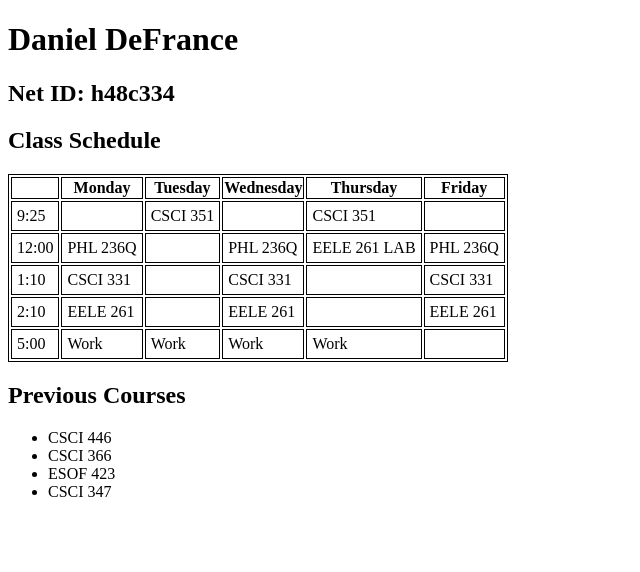
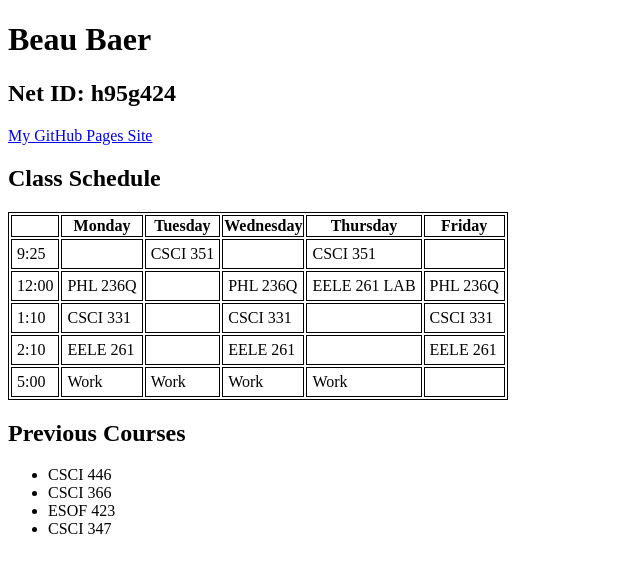
Before and after one commit to beau101023/beau101023.github.io, a plain HTML site: page class_schedule.html in a window 1280 px wide. Shown: the whole page, without its empty margins (0-640 px from the left). Drawn offline with Linux system fonts and the light colour scheme.

Commit message:
Update class_schedule.html with name and net ID

```diff
--- a/class_schedule.html
+++ b/class_schedule.html
@@ -14,8 +14,9 @@
 </head>
 <body>
 
-    <h1>Daniel DeFrance</h1>
-    <h2>Net ID: h48c334</h2>
+    <h1>Beau Baer</h1>
+    <h2>Net ID: h95g424</h2>
+    <a href="https://beau101023.github.io/">My GitHub Pages Site</a>
 
     <h2>Class Schedule</h2>
     <table>
```
